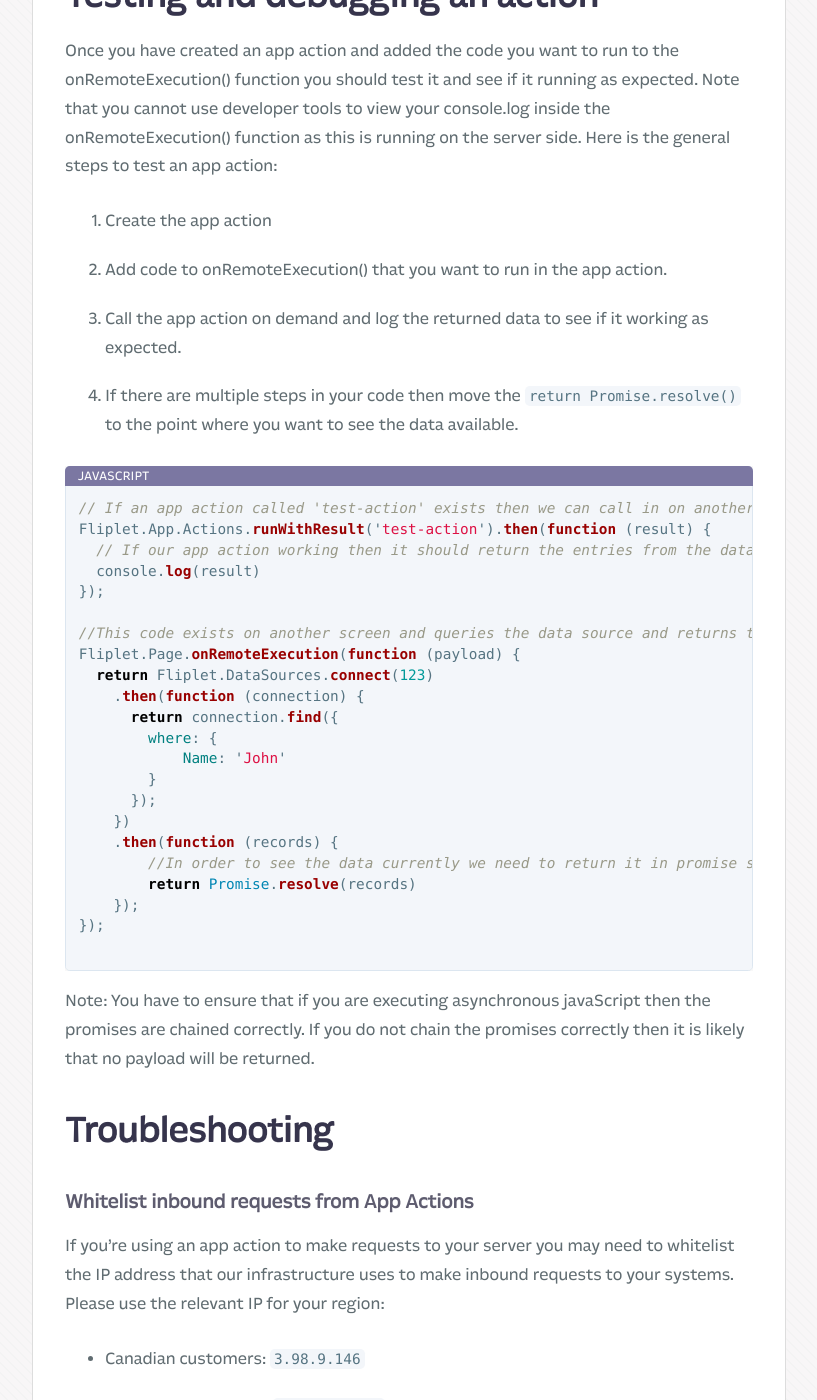
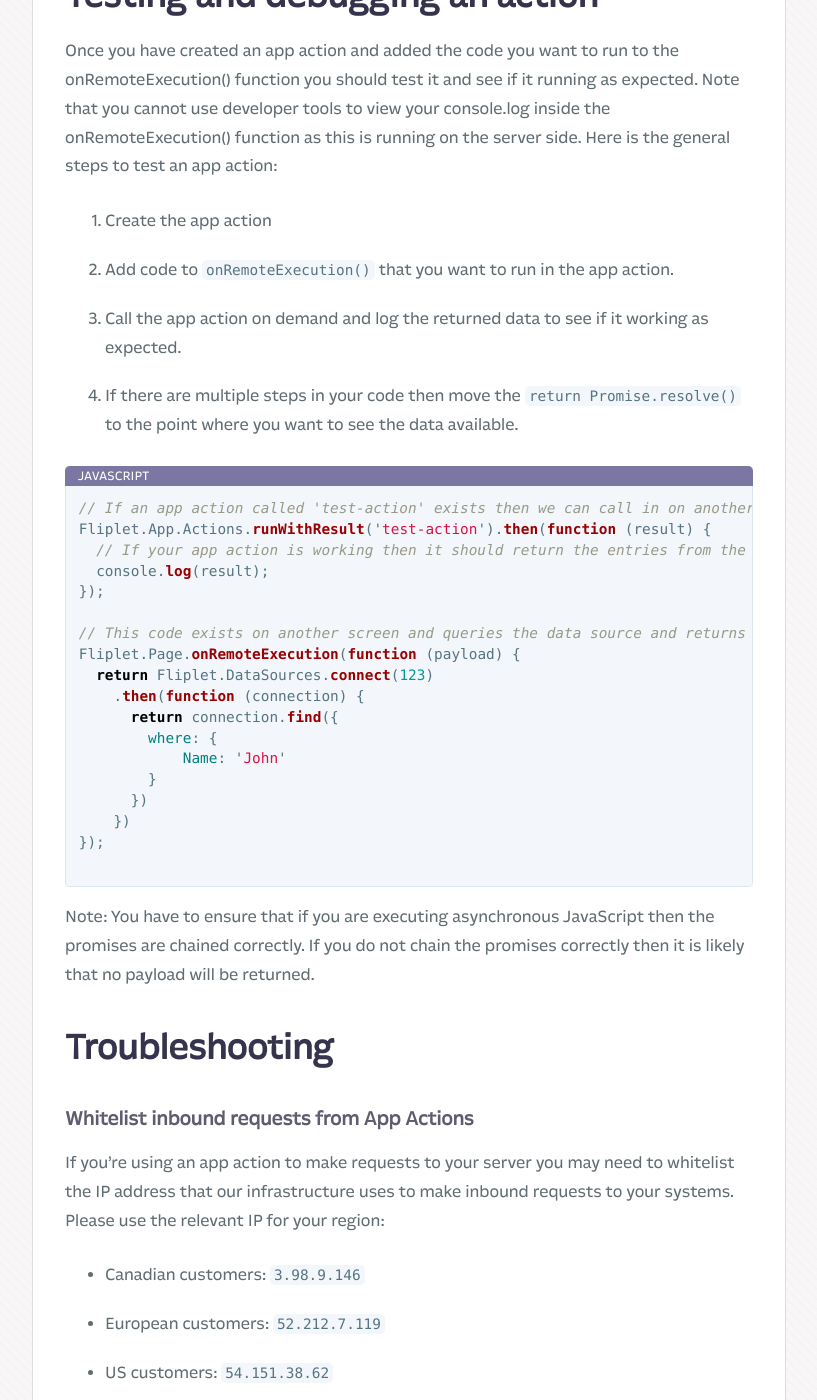
Before and after one commit to Fliplet/fliplet-cli, a Jekyll site: the page built from docs/API/core/app-actions.md, in a window 1280 px wide and 1400 px high, scrolled down 9441 px. Shown: the whole window, without its empty margins (254-1071 px from the left). Built offline with Jekyll 4.4.1, drawn with Linux system fonts in a browser that asks for light colours; nearby versions of some CDN libraries; our own code applies the rules of GitHub Pages for plain Markdown files; library files that are not in the unit come from our copies; comment, search, counter and statistics services are not loaded; a style sheet for code colours, icons or effects is not loaded; some of the changed text lies outside the part shown.

Commit message:
Update app-actions.md

````diff
--- a/docs/API/core/app-actions.md
+++ b/docs/API/core/app-actions.md
@@ -48,7 +48,7 @@
 Fliplet.Page.onRemoteExecution(function (payload) {
   // This code will run when the screen is triggered by an app action.
 
-  // Here you can access the payload sent to the action when it was called.
+  // Here you can access the `payload` sent to the action when it was called.
 
   // Here you can return the result to be send back to the user (if running an on-demand action)
   // or stored in the produced log.
@@ -185,7 +185,7 @@
 Use the `get` method to fetch the list of app actions you have created. Each action will contain a `lastRunAt` and `nextRunAt` timestamps to help you figuring out when the action has run the last time and when it's scheduled to be run.
 
 ```js
-return Fliplet.App.Actions.get().then(function (actions) {
+Fliplet.App.Actions.get().then(function (actions) {
   actions.forEach(function (action) {
     console.log(action);
   });
@@ -331,18 +331,18 @@
 Once you have created an app action and added the code you want to run to the onRemoteExecution() function you should test it and see if it running as expected. Note that you cannot use developer tools to view your console.log inside the onRemoteExecution() function as this is running on the server side. Here is the general steps to test an app action:
 
 1. Create the app action
-2. Add code to onRemoteExecution() that you want to run in the app action.
+2. Add code to `onRemoteExecution()` that you want to run in the app action.
 3. Call the app action on demand and log the returned data to see if it working as expected.
 4. If there are multiple steps in your code then move the `return Promise.resolve()` to the point where you want to see the data available.
 
 ```js
 // If an app action called 'test-action' exists then we can call in on another screen
 Fliplet.App.Actions.runWithResult('test-action').then(function (result) {
-  // If our app action working then it should return the entries from the data source query
-  console.log(result)
+  // If your app action is working then it should return the entries from the data source query
+  console.log(result);
 });
 
-//This code exists on another screen and queries the data source and returns the data
+// This code exists on another screen and queries the data source and returns the data
 Fliplet.Page.onRemoteExecution(function (payload) {
   return Fliplet.DataSources.connect(123)
     .then(function (connection) {
@@ -350,17 +350,13 @@
         where: {
             Name: 'John'
         }
-      });
+      })
     })
-    .then(function (records) {
-        //In order to see the data currently we need to return it in promise so that we can log in when the action is called above.
-        return Promise.resolve(records)
-    });
 });
 
 ```
 
-Note: You have to ensure that if you are executing asynchronous javaScript then the promises are chained correctly. If you do not chain the promises correctly then it is likely that no payload will be returned.
+Note: You have to ensure that if you are executing asynchronous JavaScript then the promises are chained correctly. If you do not chain the promises correctly then it is likely that no payload will be returned.
 
 ## Troubleshooting
 
````
